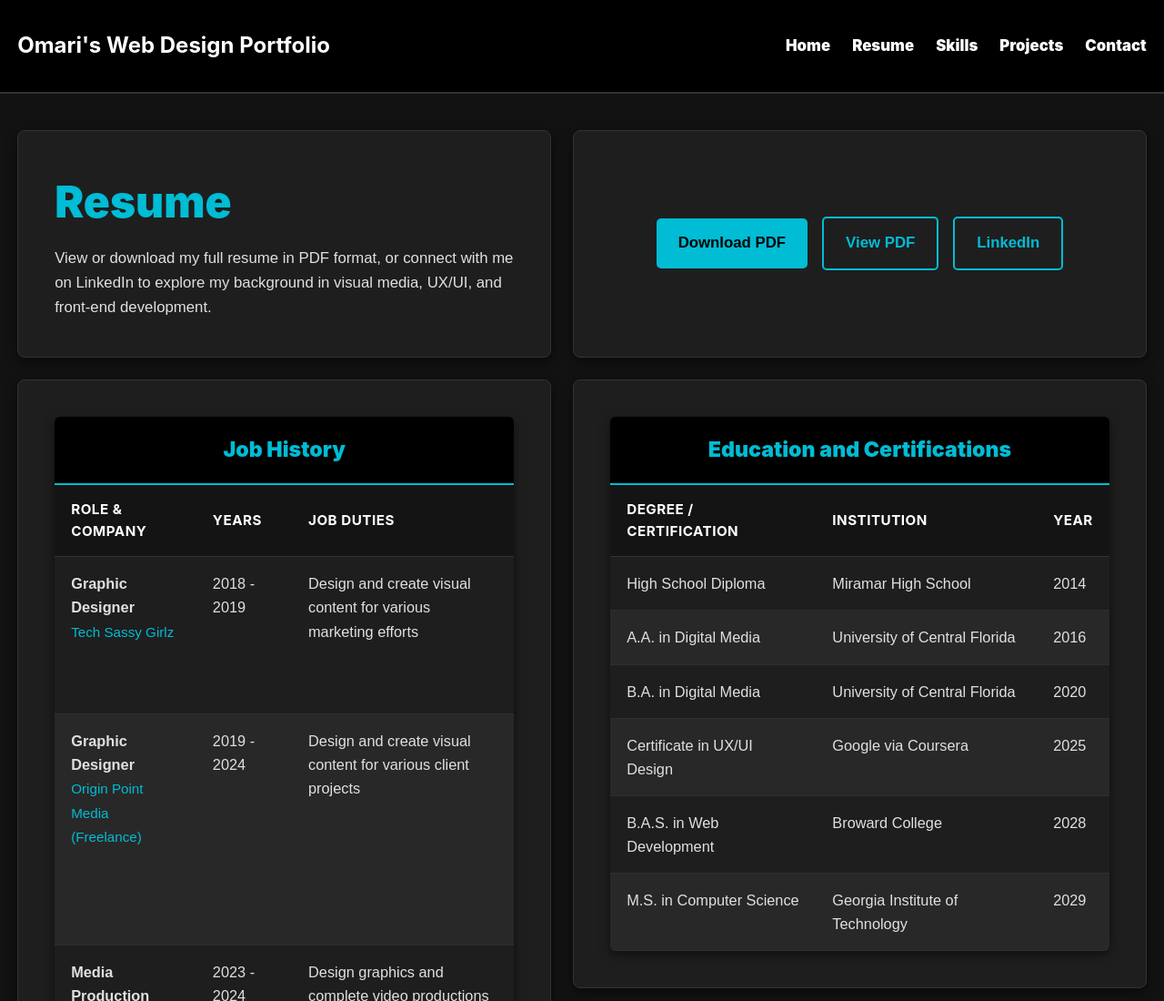
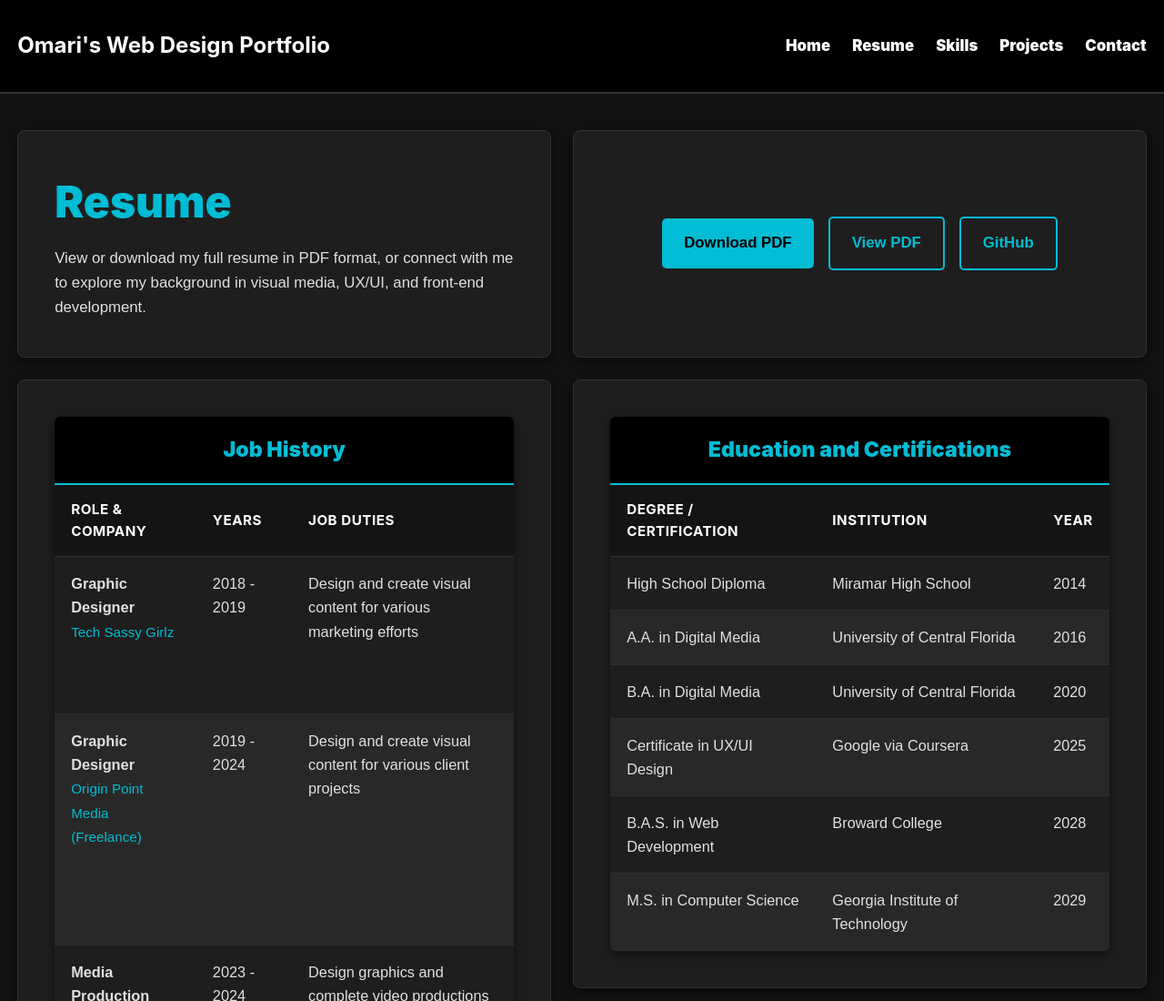
Before and after one commit to omaripeele01-ops/OmariPPortfolio, a plain HTML site: page resume.html in a window 1280 px wide. Shown: the top 1100 px of the page at 91% size. Drawn offline with Linux system fonts and the light colour scheme.

Commit message:
Update new resume

```diff
--- a/resume.html
+++ b/resume.html
@@ -30,14 +30,14 @@
         <!-- Top Left: Resume Title & Intro -->
         <section class="resume-header-box">
             <h1>Resume</h1>
-            <p>View or download my full resume in PDF format, or connect with me on LinkedIn to explore my background in visual media, UX/UI, and front-end development.</p>
+            <p>View or download my full resume in PDF format, or connect with me to explore my background in visual media, UX/UI, and front-end development.</p>
         </section>
 
         <!-- Top Right: Download PDF & Actions -->
         <section class="resume-actions-box">
             <a href="Assets/docs/resume.pdf" download class="proposal-btn">Download PDF</a>
             <a href="Assets/docs/resume.pdf" target="_blank" class="proposal-btn secondary-btn">View PDF</a>
-            <a href="https://www.linkedin.com/in/omari-peele" target="_blank" class="proposal-btn secondary-btn">LinkedIn</a>
+            <a href="https://github.com/omaripeele01-ops/OmariPPortfolio" target="_blank" class="proposal-btn secondary-btn">GitHub</a>
         </section>
 
         <!-- Left Column (Desktop): Job History Table -->
```
Also changed, not shown: 1 other file.
